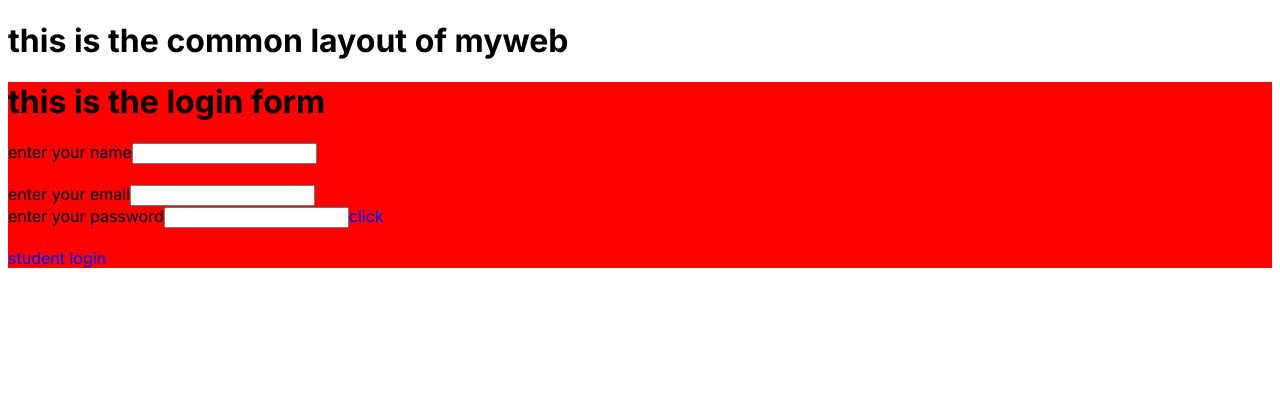
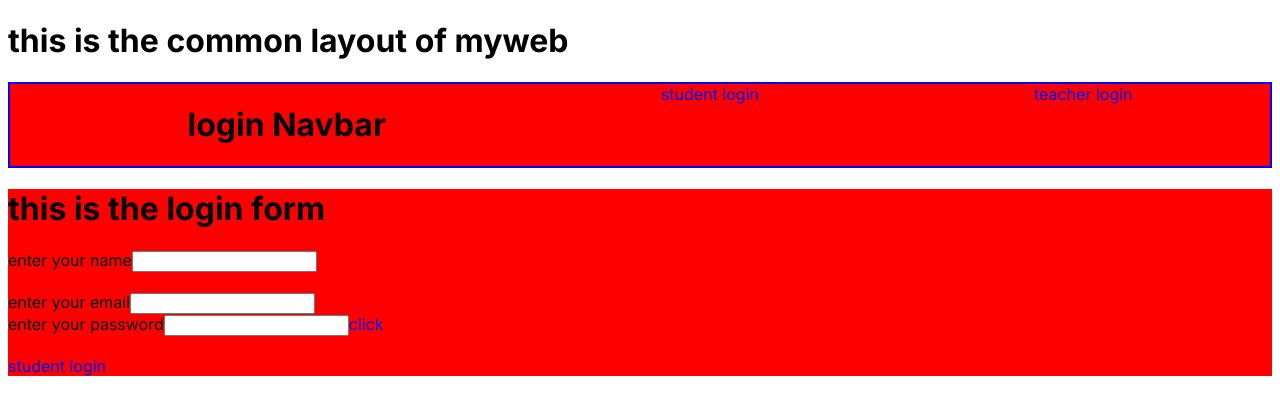
Before and after one commit to kabeer-necrox/metadanext, a Next.js app: page /login in a window 1280 px wide. Shown: the top 414 px of the page. Built offline with nearby package versions, Linux system fonts and the light colour scheme.

Commit message:
here is the

```diff
--- /dev/null
+++ b/src/app/dashboard/layout.js
@@ -0,0 +1,21 @@
+import React from 'react'
+import Link from 'next/link'
+const layout = () => {
+  return (
+    <div>
+      <ul>
+        <li>
+            <Link href="/about">about</Link>
+        </li>
+        <li>
+            <Link href="/login">login</Link>
+        </li>
+        <li>
+            <Link href="/login/studentlogin">studentlogin</Link>
+        </li>
+      </ul>
+    </div>
+  )
+}
+
+export default layout
--- /dev/null
+++ b/src/app/login/layout.js
@@ -0,0 +1,27 @@
+import React from 'react'
+import Link from 'next/link'
+// import './css'
+import './login.css'
+
+const layout = ({children}) => {
+  return (
+    <div>
+        <ul className='loginlayout'>
+            <li>
+            <h1>login Navbar</h1>
+            </li>
+            <li>
+                <Link href="/login/studentlogin"> student login</Link>
+            </li>
+            <li>
+                <Link href="/login/teacherlogin"> teacher login</Link>
+            </li>
+
+        </ul>
+        {children}
+
+    </div>
+  )
+}
+
+export default layout
--- /dev/null
+++ b/src/app/login/login.css
@@ -0,0 +1,17 @@
+.loginlayout{
+    display: flex;
+
+}
+
+.loginlayout,li,Link{
+    display: flex;
+    /* border: 5px solid red; */
+    justify-content: space-around;
+
+}
+
+.loginlayout{
+    border: 2px solid blue;
+    background-color: red;
+
+}
--- a/src/app/login/page.js
+++ b/src/app/login/page.js
@@ -17,7 +17,7 @@ const page = () => {
         <br></br>
         <label>enter your password</label>
         <input />
-       {/* <button onClick={()=>router.push('/about')}>go to somwhere</button> */}
+
        <Link href="/dashboard">click</Link>
        <br />
        <br />
```
